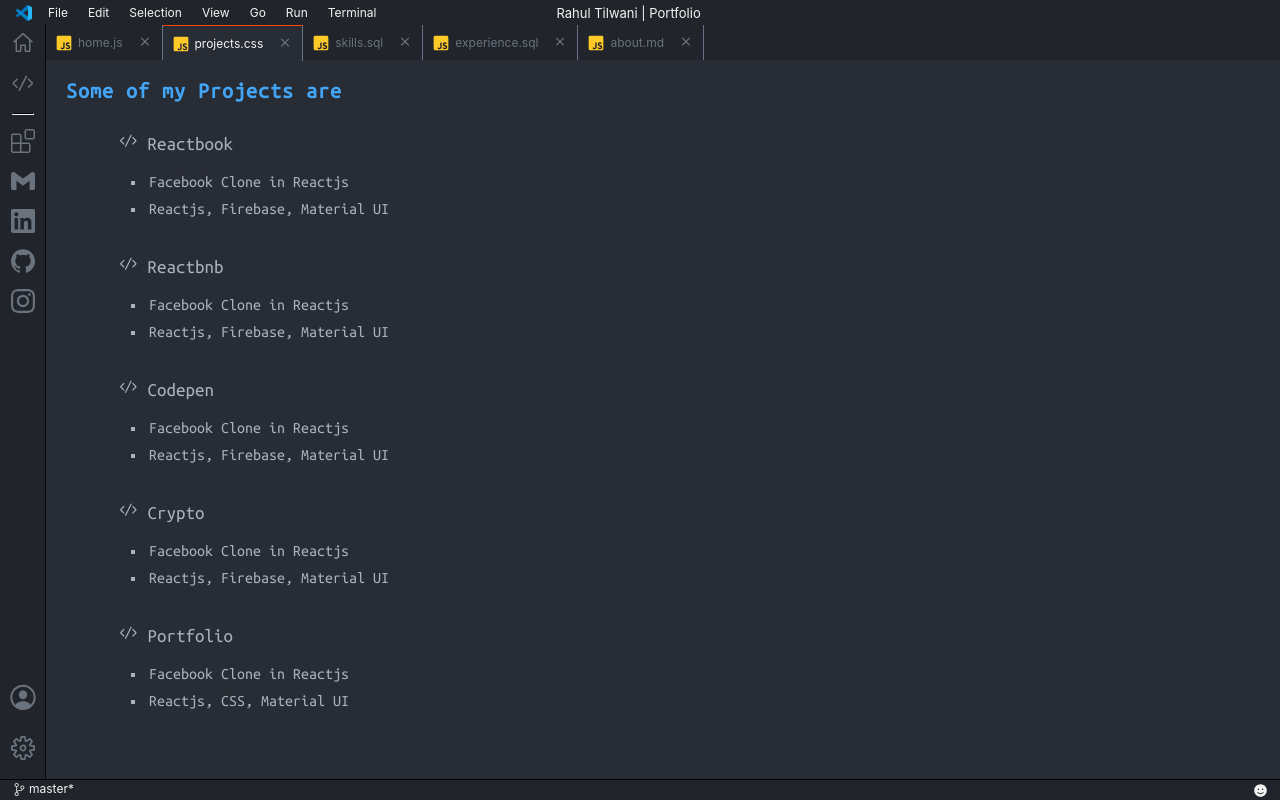
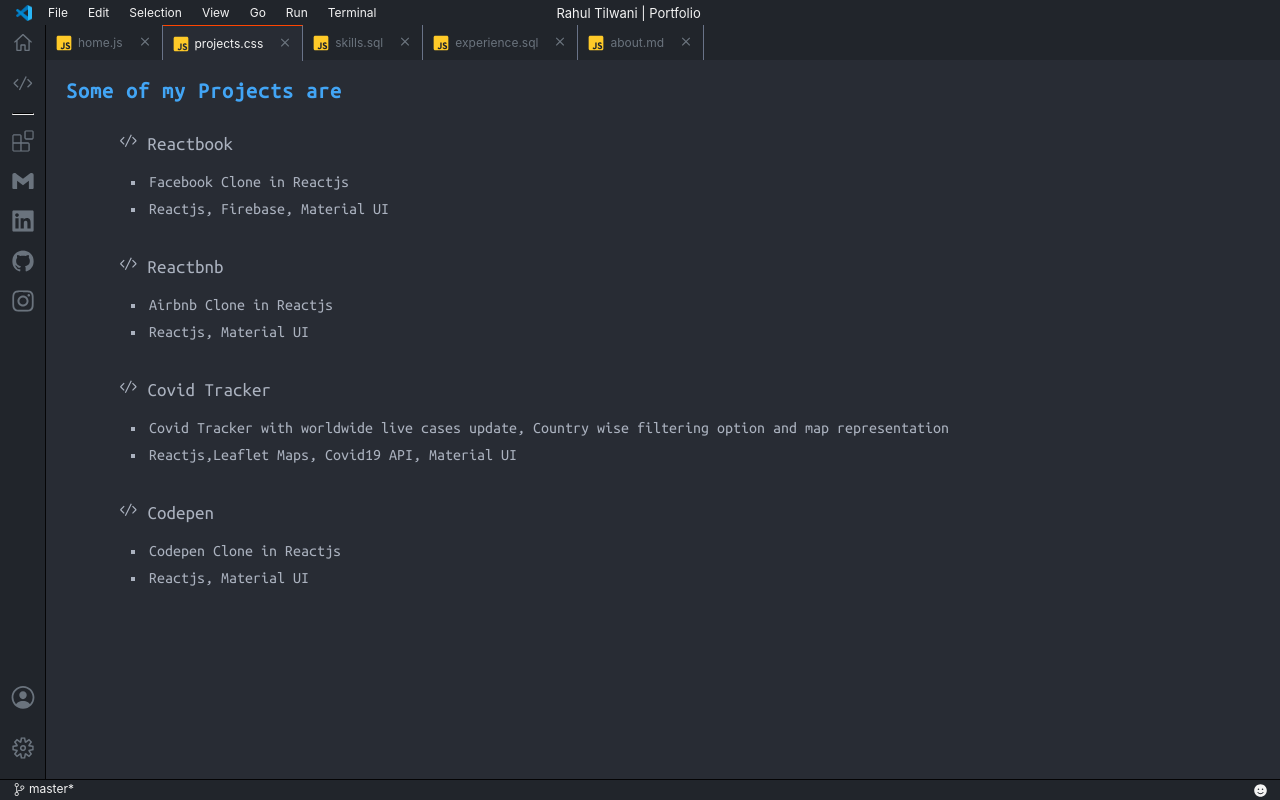
Before and after one commit to rahul975337/vscode-portfolio, a React (Create React App) app: page /projects in a window 1280 px wide. Built offline with nearby package versions, Linux system fonts and the light colour scheme.

Commit message:
updated projects

```diff
--- a/src/components/Navbars/VerticalNav/VerticalNav.css
+++ b/src/components/Navbars/VerticalNav/VerticalNav.css
@@ -11,7 +11,7 @@ hr {
 }
 .icon {
   color: var(--grey);
-  transform: scale(1.5);
+  transform: scale(1.35);
   margin: 10px;
 }
 
--- a/src/components/Projects/projectData.js
+++ b/src/components/Projects/projectData.js
@@ -9,30 +9,24 @@ const projectData = [
   {
     id: 2,
     project_name: "Reactbnb",
-    project_url: "https://reactboook-rt.netlify.app/",
-    project_description: "Facebook Clone in Reactjs",
-    project_tech: "Reactjs, Firebase, Material UI",
+    project_url: "https://reactbnb-rt.netlify.app/",
+    project_description: "Airbnb Clone in Reactjs",
+    project_tech: "Reactjs, Material UI",
   },
   {
     id: 3,
-    project_name: "Codepen",
-    project_url: "https://reactboook-rt.netlify.app/",
-    project_description: "Facebook Clone in Reactjs",
-    project_tech: "Reactjs, Firebase, Material UI",
+    project_name: "Covid Tracker",
+    project_url: "https://covid-tracker-rt.netlify.app/",
+    project_description:
+      "Covid Tracker with worldwide live cases update, Country wise filtering option and map representation",
+    project_tech: "Reactjs,Leaflet Maps, Covid19 API, Material UI",
   },
   {
     id: 4,
-    project_name: "Crypto",
-    project_url: "https://reactboook-rt.netlify.app/",
-    project_description: "Facebook Clone in Reactjs",
-    project_tech: "Reactjs, Firebase, Material UI",
-  },
-  {
-    id: 5,
-    project_name: "Portfolio",
-    project_url: "https://reactboook-rt.netlify.app/",
-    project_description: "Facebook Clone in Reactjs",
-    project_tech: "Reactjs, CSS, Material UI",
+    project_name: "Codepen",
+    project_url: "https://codepen-rt.netlify.app/",
+    project_description: "Codepen Clone in Reactjs",
+    project_tech: "Reactjs, Material UI",
   },
 ];
 
```
